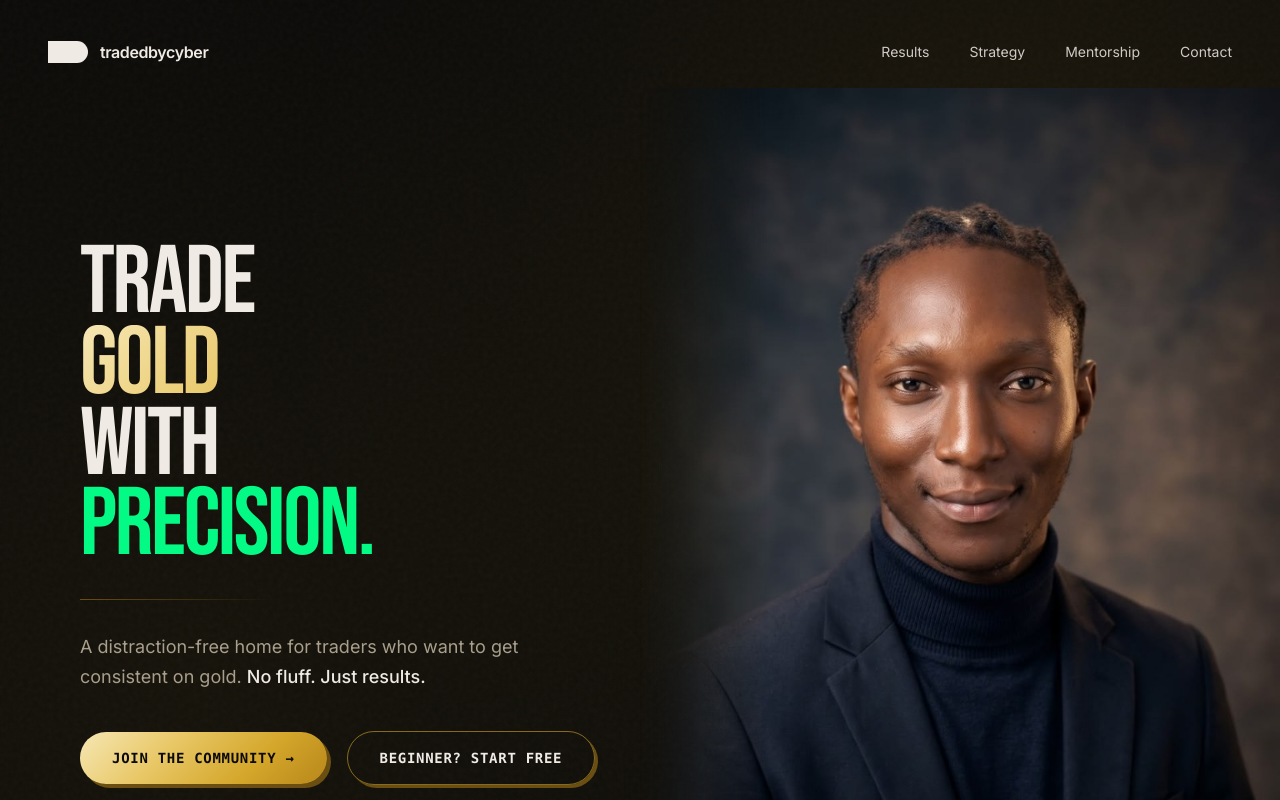
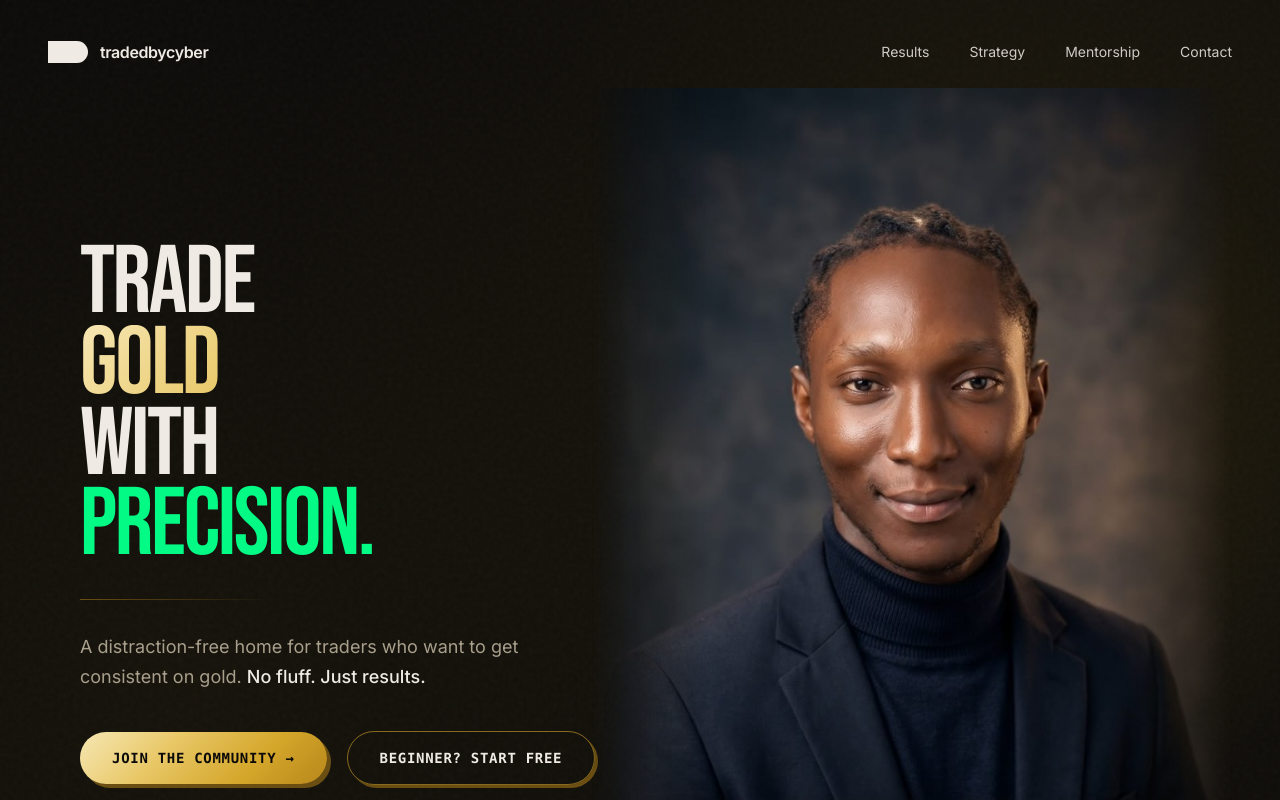
Before and after one commit to atoblankson/tradesbycyber, a Next.js app: page / in a window 1280 px wide. Shown: the top 800 px of the page. Built offline with nearby package versions, Linux system fonts and the light colour scheme.

Commit message:
style(hero): center trader portrait, shift inward from right edge, and soften mask edges

```diff
--- a/src/components/HeroSection.tsx
+++ b/src/components/HeroSection.tsx
@@ -141,23 +141,23 @@ export function HeroSection({
             <div
               className="absolute inset-0 pointer-events-none z-0"
               style={{
-                background: "radial-gradient(circle at 55% 50%, rgba(212, 166, 42, 0.1) 0%, rgba(212, 166, 42, 0.03) 45%, transparent 70%)",
+                background: "radial-gradient(circle at 50% 45%, rgba(212, 166, 42, 0.12) 0%, rgba(212, 166, 42, 0.03) 45%, transparent 70%)",
               }}
               aria-hidden="true"
             />
 
-            {/* Masked Photo Area: Left & bottom edge fade into warm black */}
+            {/* Masked Photo Area: Centered with soft ambient fade on sides and bottom */}
             <div
-              className="w-full h-full relative z-10 flex items-center justify-center"
+              className="w-full max-w-[500px] sm:max-w-[560px] md:max-w-[620px] lg:max-w-[680px] xl:max-w-[740px] h-full relative z-10 flex items-center justify-center mx-auto lg:-translate-x-6 xl:-translate-x-12"
               style={{
                 WebkitMaskImage: `
-                  linear-gradient(to right, transparent 0%, rgba(0,0,0,0.4) 8%, black 20%),
-                  linear-gradient(to top, transparent 0%, rgba(0,0,0,0.5) 6%, black 16%)
+                  linear-gradient(to right, transparent 0%, rgba(0,0,0,0.5) 6%, black 18%, black 82%, rgba(0,0,0,0.5) 94%, transparent 100%),
+                  linear-gradient(to top, transparent 0%, rgba(0,0,0,0.5) 6%, black 18%)
                 `,
                 WebkitMaskComposite: "destination-in",
                 maskImage: `
-                  linear-gradient(to right, transparent 0%, rgba(0,0,0,0.4) 8%, black 20%),
-                  linear-gradient(to top, transparent 0%, rgba(0,0,0,0.5) 6%, black 16%)
+                  linear-gradient(to right, transparent 0%, rgba(0,0,0,0.5) 6%, black 18%, black 82%, rgba(0,0,0,0.5) 94%, transparent 100%),
+                  linear-gradient(to top, transparent 0%, rgba(0,0,0,0.5) 6%, black 18%)
                 `,
                 maskComposite: "intersect",
               }}
@@ -171,7 +171,7 @@ export function HeroSection({
                   height={1024}
                   priority
                   quality={90}
-                  className="w-full h-full object-cover object-top select-none pointer-events-none"
+                  className="w-full h-full object-cover object-[center_top] select-none pointer-events-none"
                 />
               ) : (
                 /* Dashed placeholder sized exactly where photo sits (no card, no border, no frame) */
```
